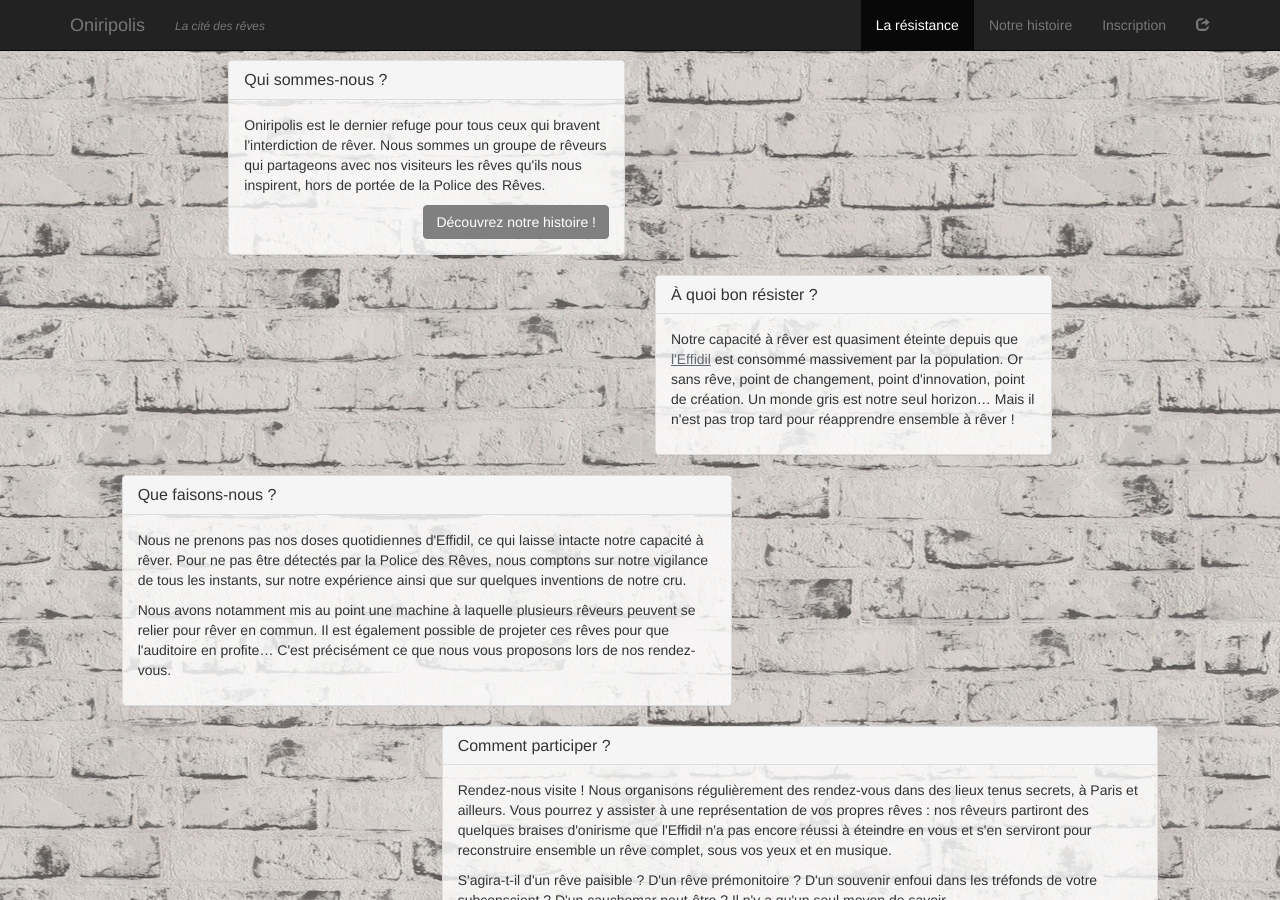
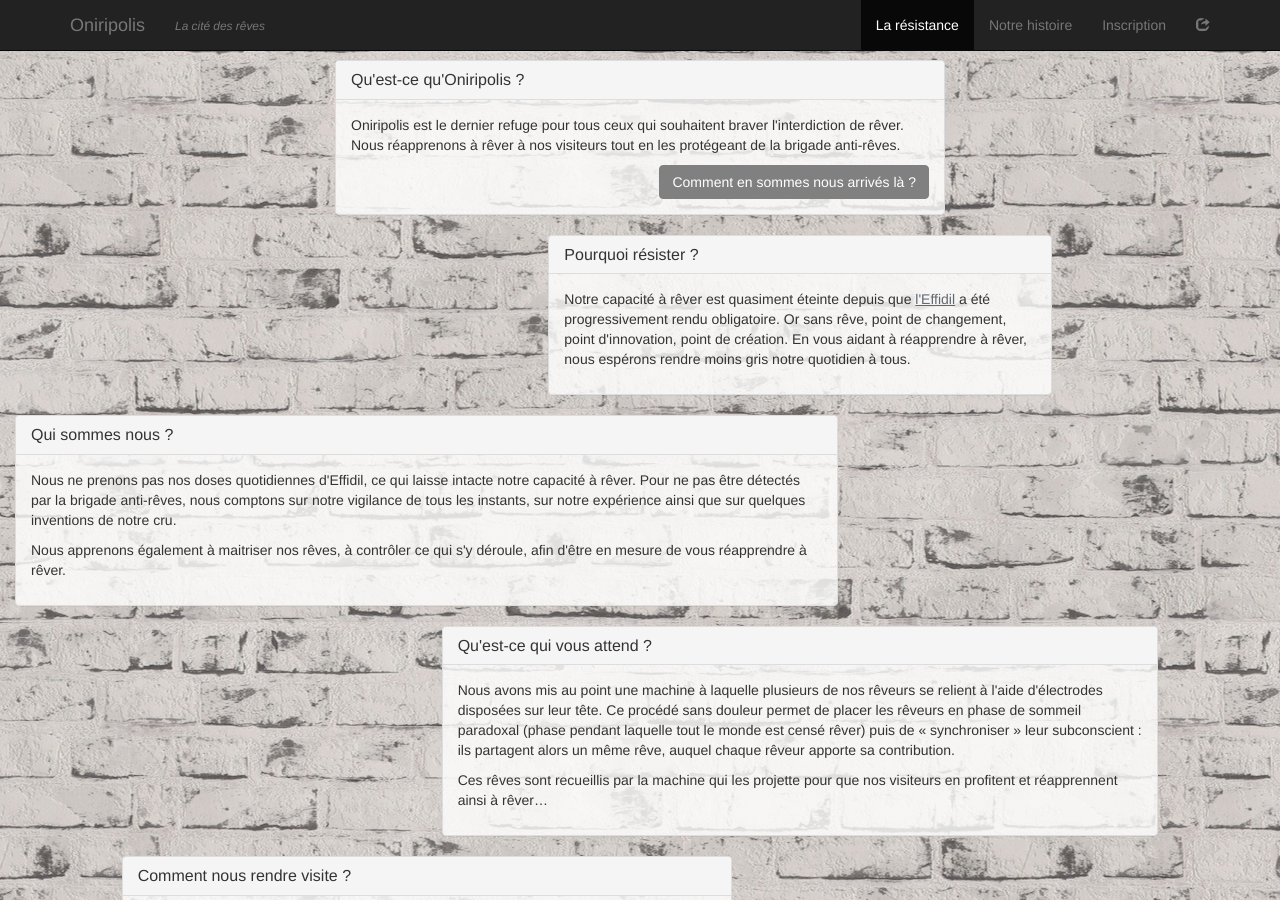
Before and after one commit to AdamSelene/oniripolis-staging, a Jekyll site: the page built from resistance.html, in a window 1280 px wide and 900 px high. Built offline with Jekyll 4.4.1, drawn with Linux system fonts in a browser that asks for light colours; comment, search, counter and statistics services are not loaded; some of the changed text lies outside the part shown.

Commit message:
Simplified wording

```diff
--- a/_includes/confirm.html
+++ b/_includes/confirm.html
@@ -6,7 +6,7 @@
 				<h4 class="modal-title" id="confirm-title">Une dernière vérification…</h4>
 			</div>
 			<div class="modal-body">
-				Nous vérifions votre adresse email pour être sûrs que vous n'êtes pas un informateur de la Police des Rêves. Une fois cette formalité effectuée (ce qui peut prendre quelques minutes), vous devriez recevoir un email à l'adresse indiquée : il vous suffira alors de cliquer sur le lien qui y figure.
+				Nous vérifions votre adresse email pour être sûrs que vous n'êtes pas un informateur de la brigade anti-rêves. Une fois cette formalité effectuée (ce qui peut prendre quelques minutes), vous devriez recevoir un email à l'adresse indiquée : il vous suffira alors de cliquer sur le lien qui y figure.
 			</div>
 			<div class="modal-footer">
 	        	<button type="button" class="btn btn-oniripolis" data-dismiss="modal">J'ai compris !</button>
--- a/_includes/signup.html
+++ b/_includes/signup.html
@@ -7,7 +7,7 @@
 					<h4 class="modal-title" id="confirm-title">Inscrivez-vous pour savoir où nous trouver</h4>
 				</div>
 				<div class="modal-body">
-					<p class="help-block">Pourquoi s'inscrire ? Oniripolis est un havre de résistance qui doit sans cesse échapper à la vigilance de la <a href="history.html#repression">Police des Rêves</a>. Les dates de nos rendez-vous sont annoncées avec un peu d'avance mais le lieu exact n'est dévoilé que le jour même. Ne nous manquez pas !</p>
+					<p class="help-block">Pourquoi s'inscrire ? Oniripolis est un havre de résistance qui doit sans cesse échapper à la vigilance de la <a href="history.html#repression">brigade anti-rêves</a>. Les dates de nos rendez-vous sont annoncées avec un peu d'avance mais le lieu exact n'est dévoilé que le jour même. Ne nous manquez pas !</p>
 					<div class="form-group required">
 						<label class="control-label" for="mc-email"></label>
 						<input type="email" class="form-control" id="mc-email" name="EMAIL" placeholder="Adresse e-mail" />
--- a/_includes/welcome.html
+++ b/_includes/welcome.html
@@ -6,7 +6,7 @@
 				<h4 class="modal-title" id="welcome-title">Bienvenue !</h4>
 			</div>
 			<div class="modal-body">
-				Nous vous indiquerons désormais le lieu de chacun des prochains rendez-vous d'Oniripolis. N'ayez crainte : nous ne polluerons pas votre boite aux lettres et nous ne transmettrons jamais votre identité à la Police des Rêves…
+				Nous vous indiquerons désormais le lieu de chacun des prochains rendez-vous d'Oniripolis. N'ayez crainte : nous ne polluerons pas votre boite aux lettres et nous ne transmettrons jamais votre identité à la brigade anti-rêves…
 			</div>
 			<div class="modal-footer">
 	        	<button type="button" class="btn btn-oniripolis" data-dismiss="modal">Fermer</button>
--- a/index.html
+++ b/index.html
@@ -7,4 +7,5 @@ title: Oniripolis
 
 	<img id="oniripolis-tag" src="img/oniripolis-tag-tagline.png" alt="Oniripolis : résistez, rêvez…" />
 
+
 </div>
--- a/resistance.html
+++ b/resistance.html
@@ -7,16 +7,16 @@ todo: "Manuel de la résistance, diaporama pour illustrer monde sans rêve, affi
 
 	<div class="row">
 
-		<div class="col-md-4 col-md-offset-2">
+		<div class="col-md-6 col-md-offset-3">
 
 			<div class="panel panel-default">
 				<div class="panel-heading">
-					<h3 class="panel-title">Qui sommes-nous ?</h3>
+					<h3 class="panel-title">Qu'est-ce qu'Oniripolis ?</h3>
 				</div>
 				<div class="panel-body">
 					<form action="history.html">
-						<p>Oniripolis est le dernier refuge pour tous ceux qui bravent l'interdiction de rêver. Nous sommes un groupe de rêveurs qui partageons avec nos visiteurs les rêves qu'ils nous inspirent, hors de portée de la Police des Rêves.</p>
-						<button type="submit" class="btn btn-oniripolis pull-right">Découvrez notre histoire !</button>
+						<p>Oniripolis est le dernier refuge pour tous ceux qui souhaitent braver l'interdiction de rêver. Nous réapprenons à rêver à nos visiteurs tout en les protégeant de la brigade anti-rêves.</p>
+						<button type="submit" class="btn btn-oniripolis pull-right">Comment en sommes nous arrivés là ?</button>
 					</form>
 				</div>
 			</div>
@@ -25,30 +25,30 @@ todo: "Manuel de la résistance, diaporama pour illustrer monde sans rêve, affi
 
 	<div class="row">
 
-		<div class="col-md-4 col-md-offset-6">
+		<div class="col-md-5 col-md-offset-5">
 
 			<div class="panel panel-default">
 				<div class="panel-heading">
-					<h3 class="panel-title">À quoi bon résister ?</h3>
+					<h3 class="panel-title">Pourquoi résister ?</h3>
 				</div>
 				<div class="panel-body">
-					<p>Notre capacité à rêver est quasiment éteinte depuis que <a href="history.html#drug" title="Effidil">l'Effidil</a> est consommé massivement par la population. Or sans rêve, point de changement, point d'innovation, point de création. Un monde gris est notre seul horizon… Mais il n'est pas trop tard pour réapprendre ensemble à rêver !</p>
+					<p>Notre capacité à rêver est quasiment éteinte depuis que <a href="history.html#drug" title="Effidil">l'Effidil</a> a été progressivement rendu obligatoire. Or sans rêve, point de changement, point d'innovation, point de création. En vous aidant à réapprendre à rêver, nous espérons rendre moins gris notre quotidien à tous.</p>
 				</div>
 			</div>
 		</div>
 	</div>
 
-	<div class="row">
+		<div class="row">
 
-		<div class="col-md-6 col-md-offset-1">
+		<div class="col-md-8 col-md-offset-0">
 
 			<div class="panel panel-default">
 				<div class="panel-heading">
-					<h3 class="panel-title">Que faisons-nous ?</h3>
+					<h3 class="panel-title">Qui sommes nous ?</h3>
 				</div>
 				<div class="panel-body">
-					<p>Nous ne prenons pas nos doses quotidiennes d'Effidil, ce qui laisse intacte notre capacité à rêver. Pour ne pas être détectés par la Police des Rêves, nous comptons sur notre vigilance de tous les instants, sur notre expérience ainsi que sur quelques inventions de notre cru.</p>
-					<p>Nous avons notamment mis au point une machine à laquelle plusieurs rêveurs peuvent se relier pour rêver en commun. Il est également possible de projeter ces rêves pour que l'auditoire en profite… C'est précisément ce que nous vous proposons lors de nos rendez-vous.</p>
+					<p>Nous ne prenons pas nos doses quotidiennes d'Effidil, ce qui laisse intacte notre capacité à rêver. Pour ne pas être détectés par la brigade anti-rêves, nous comptons sur notre vigilance de tous les instants, sur notre expérience ainsi que sur quelques inventions de notre cru.</p>
+					<p>Nous apprenons également à maitriser nos rêves, à contrôler ce qui s'y déroule, afin d'être en mesure de vous réapprendre à rêver.</p>
 				</div>
 			</div>
 		</div>
@@ -61,17 +61,32 @@ todo: "Manuel de la résistance, diaporama pour illustrer monde sans rêve, affi
 
 			<div class="panel panel-default">
 				<div class="panel-heading">
-					<h3 class="panel-title">Comment participer ?</h3>
+					<h3 class="panel-title">Qu'est-ce qui vous attend ?</h3>
 				</div>
 				<div class="panel-body">
-					<p>Rendez-nous visite ! Nous organisons régulièrement des rendez-vous dans des lieux tenus secrets, à Paris et ailleurs. Vous pourrez y assister à une représentation de vos propres rêves : nos rêveurs partiront des quelques braises d'onirisme que l'Effidil n'a pas encore réussi à éteindre en vous et s'en serviront pour reconstruire ensemble un rêve complet, sous vos yeux et en musique.</p>
-					<p>S'agira-t-il d'un rêve paisible ? D'un rêve prémonitoire ? D'un souvenir enfoui dans les tréfonds de votre subconscient ? D'un cauchemar peut-être ? Il n'y a qu'un seul moyen de savoir… </p>
-					<button type="submit" class="btn btn-oniripolis pull-right" data-toggle="modal" data-target="#signup">Rejoignez la résistance !</button>
+					<p>Nous avons mis au point une machine à laquelle plusieurs de nos rêveurs se relient à l'aide d'électrodes disposées sur leur tête. Ce procédé sans douleur permet de placer les rêveurs en phase de sommeil paradoxal (phase pendant laquelle tout le monde est censé rêver) puis de &laquo; synchroniser &raquo; leur subconscient : ils partagent alors un même rêve, auquel chaque rêveur apporte sa contribution.</p>
+					<p>Ces rêves sont recueillis par la machine qui les projette pour que nos visiteurs en profitent et réapprennent ainsi à rêver…</p>
 				</div>
 			</div>
 		</div>
 	</div>
 
+
+	<div class="row">
+
+		<div class="col-md-6 col-md-offset-1">
+
+			<div class="panel panel-default">
+				<div class="panel-heading">
+					<h3 class="panel-title">Comment nous rendre visite ?</h3>
+				</div>
+				<div class="panel-body">
+					<p>Nous organisons régulièrement des rendez-vous dans des lieux tenus secrets, à Paris et ailleurs. Nos rêveurs partiront du moindre mot, de la moindre idée, de la moindre petite braise d'onirisme que l'Effidil n'a pas encore réussi à éteindre en vous, et s'en serviront pour reconstruire ensemble un rêve complet, sous vos yeux et en musique.</p>
+					<p>S'agira-t-il d'un rêve paisible ? D'un rêve prémonitoire ? D'un souvenir enfoui dans les tréfonds de votre subconscient ? D'un cauchemar peut-être ? Il n'y a qu'un seul moyen de savoir : <a href="#contact" data-toggle="modal" data-target="#signup" title="Inscrivez-vous">inscrivez-vous</a> pour être tenus informés de nos prochains rendez-vous.</p>
+				</div>
+			</div>
+		</div>
+	</div>
 
 
 	<div class="row">
@@ -83,7 +98,7 @@ todo: "Manuel de la résistance, diaporama pour illustrer monde sans rêve, affi
 					<h3 class="panel-title">Où nous retrouver ?</h3>
 				</div>
 				<div class="panel-body">
-					<p>Pour échapper à la vigilance de la Police des Rêves, Oniripolis change constamment de lieu et n'ouvre ses portes que pendant quelques heures à peine. Pour ne pas manquer ces rendez-vous, une seule solution : <a href="#contact" data-toggle="modal" data-target="#signup" title="Inscrivez-vous">inscrivez-vous</a> pour recevoir nos invitations, ou suivez nous sur <a href="http://twitter.com/oniripolis" title="Oniripolis sur Twitter">Twitter</a> et / ou <a href="http://facebook.com/oniripolis" title="Oniripolis sur Facebook">Facebook</a>.</p>
+					<p>Pour échapper à la vigilance de la BAR, Oniripolis change constamment de lieu et n'ouvre ses portes que pendant quelques heures à peine. Pour ne pas manquer ces rendez-vous, une seule solution : <a href="#contact" data-toggle="modal" data-target="#signup" title="Inscrivez-vous">inscrivez-vous</a> pour recevoir nos invitations, ou suivez nous sur <a href="http://twitter.com/oniripolis" title="Oniripolis sur Twitter">Twitter</a> et / ou <a href="http://facebook.com/oniripolis" title="Oniripolis sur Facebook">Facebook</a>.</p>
 </p>
 				</div>
 			</div>
```
Also changed, not shown: history.html (+4 -4 lines).
